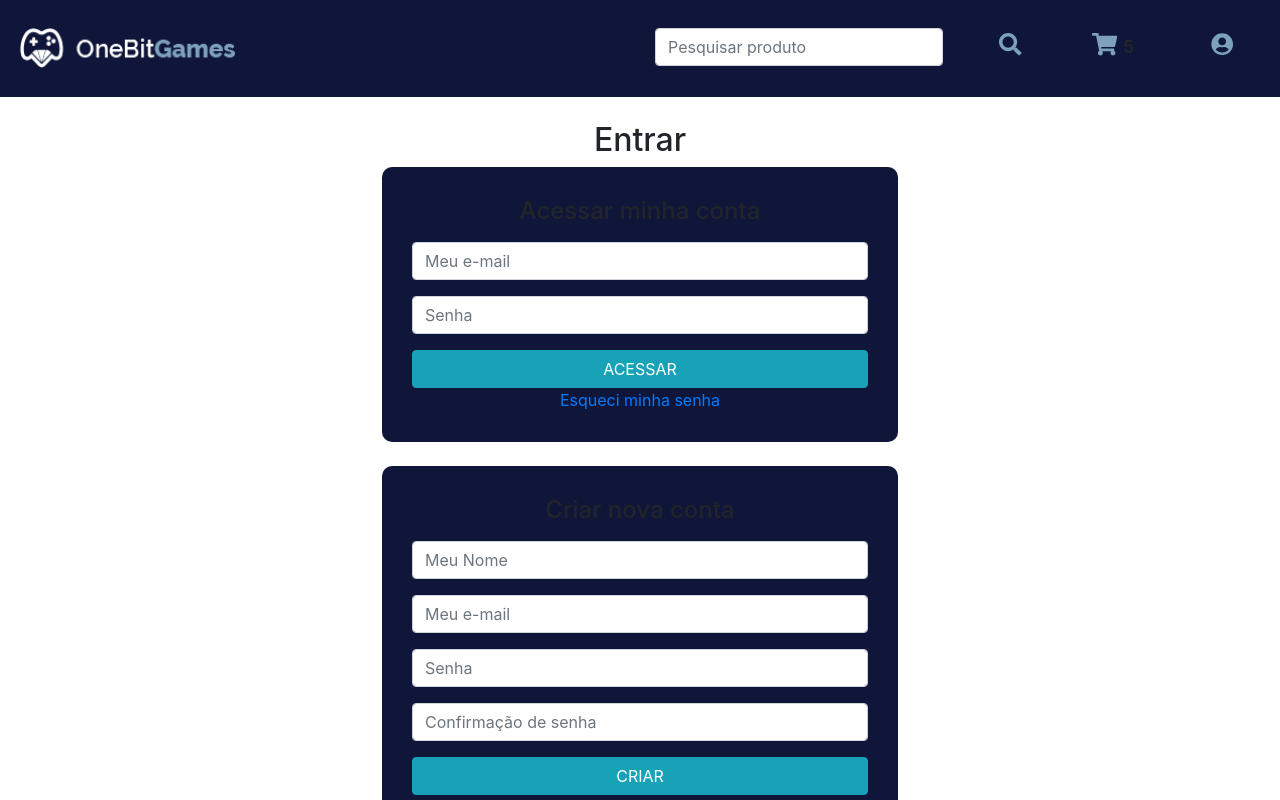
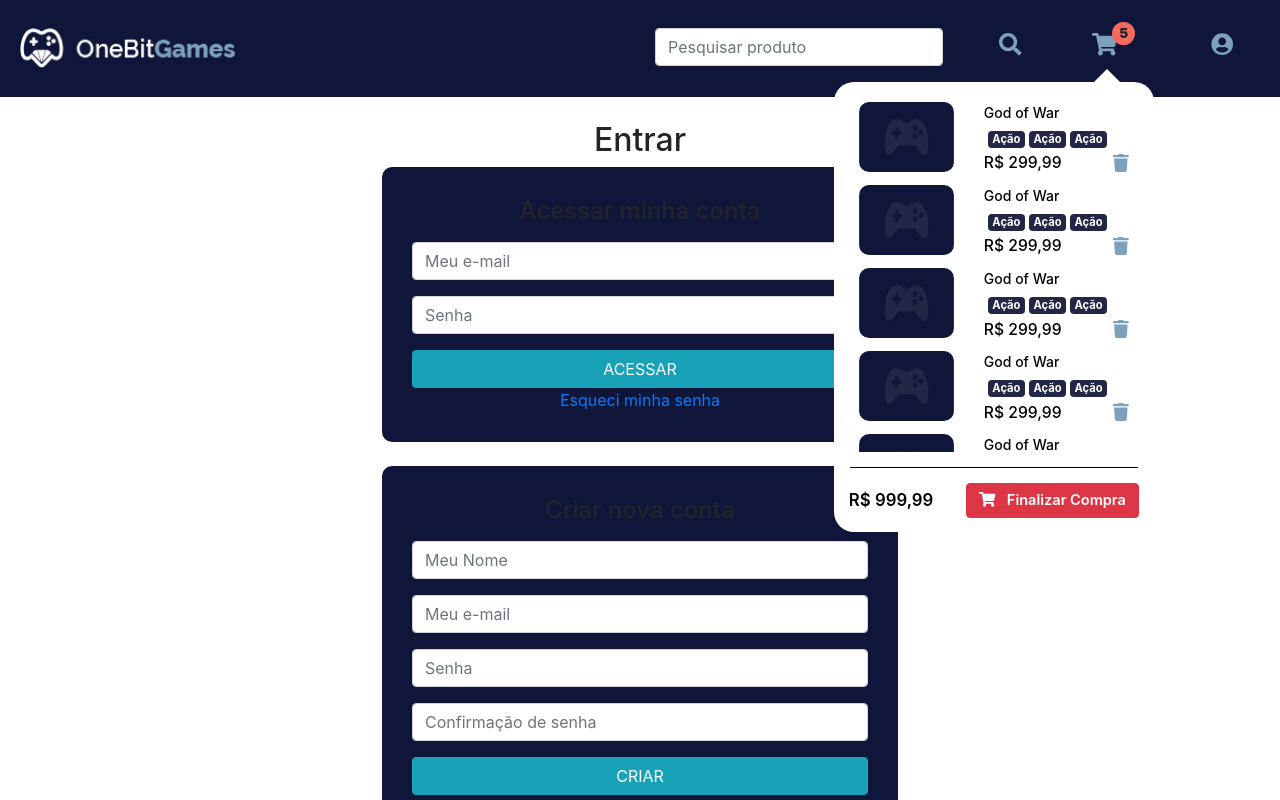
Before and after one commit to valdersonjr/estudo-bootcamp-rails-front, a Next.js app: page /Auth/Login in a window 1280 px wide. Both pictures are taken after a click on the icon 1104 px from the left and 44 px from the top of the page. Shown: the top 800 px of the page. Built offline with nearby package versions, Linux system fonts and the light colour scheme.

Commit message:
sf 1 add modal do carrinho no header

```diff
--- a/components/Storefront/CartModalItem/index.tsx
+++ b/components/Storefront/CartModalItem/index.tsx
@@ -13,20 +13,20 @@ const CartModalItem: React.FC = () => {
                 </Col>
 
                 <Col xs={7}>
-                    <p>
+                    <p className={styles.name}>
                         God of War
                     </p>
 
-                    <div className={styles.badge_container}>
-                        <Badge variant="primary ml-1" className={styles.badfe}>
+                    <div className={styles.badges_container}>
+                        <Badge variant="primary ml-1" className={styles.badge}>
                             Ação
                         </Badge>
 
-                        <Badge variant="primary ml-1" className={styles.badfe}>
+                        <Badge variant="primary ml-1" className={styles.badge}>
                             Ação
                         </Badge>
 
-                        <Badge variant="primary ml-1" className={styles.badfe}>
+                        <Badge variant="primary ml-1" className={styles.badge}>
                             Ação
                         </Badge>
                     </div>
--- a/components/Storefront/CartModalItem/styles.module.css
+++ b/components/Storefront/CartModalItem/styles.module.css
@@ -35,3 +35,8 @@
     color: var(--color-gray-light);
     font-size: 0.8em;
 }
+
+.name {
+    font-size: 14px;
+    margin-bottom: 5px;
+}
--- a/components/shared/Header/StorefrontHeader/index.tsx
+++ b/components/shared/Header/StorefrontHeader/index.tsx
@@ -1,18 +1,21 @@
 import { useState } from 'react';
 import styles from './styles.module.css';
-import { InputGroup, FormControl, Row, Col, Badge } from 'react-bootstrap';
+import { InputGroup, FormControl, Row, Col } from 'react-bootstrap';
 import { FontAwesomeIcon } from '@fortawesome/react-fontawesome';
 import { faSearch, faShoppingCart, faUserCircle } from '@fortawesome/free-solid-svg-icons';
 import Logo from '../../Logo';
 
 import { useRouter } from 'next/router';
-import { IconProp } from '@fortawesome/fontawesome-svg-core';
 
 import LoggedService from '../../../../util/LoggedService';
 
+import Badge from '../../Badge';
+import CartModal from '../../../Storefront/CartModal';
+import { IconProp } from '@fortawesome/fontawesome-svg-core';
 
 const CustomerHeader: React.FC = () => {
     const [search, setSearch] = useState('');
+    const [showCartModal, setShowCartModal] = useState(false);
 
     const router = useRouter();
 
@@ -70,9 +73,17 @@ const CustomerHeader: React.FC = () => {
                             </Col>
 
                             <Col>
-                                <div>
-                                    <FontAwesomeIcon icon={faShoppingCart as IconProp} color="var(--color-gray-light)" />
+                                <div className={styles.cart_container}>
+                                    <FontAwesomeIcon
+                                        icon={faShoppingCart as IconProp}
+                                        color="var(--color-gray-light)"
+                                        onClick={() => setShowCartModal(!showCartModal)}
+                                    />
                                     <Badge>5</Badge>
+                                    {
+                                        showCartModal &&
+                                        <CartModal searchPage={router.pathname === '/Search'} />
+                                    }
                                 </div>
                             </Col>
 
```
